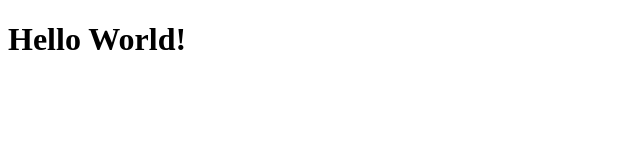
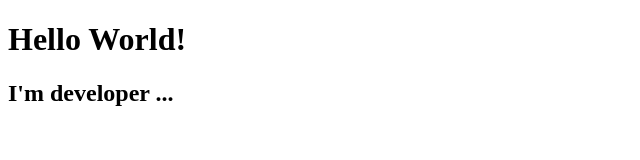
Before and after one commit to minhtran-agilityio/html-css-training, a plain HTML site: page index.html in a window 1280 px wide. Shown: the whole page, without its empty margins (0-640 px from the left). Drawn offline with Linux system fonts and the light colour scheme.

Commit message:
Add new line

```diff
--- a/index.html
+++ b/index.html
@@ -7,5 +7,6 @@
 </head>
 <body>
     <h1>Hello World!</h1>
+    <h2>I'm developer ...</h2>
 </body>
 </html>
```
